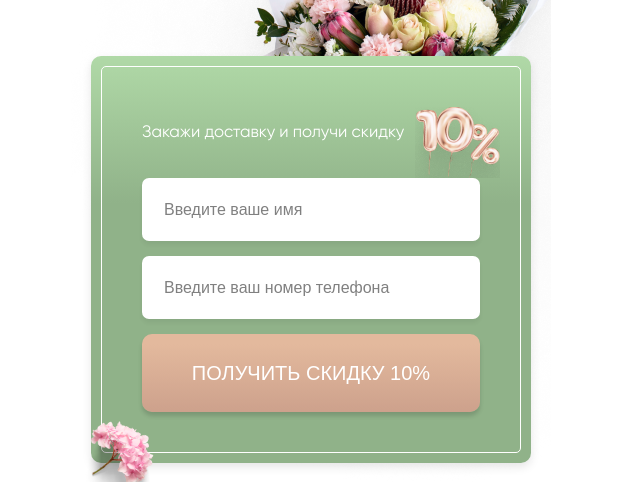
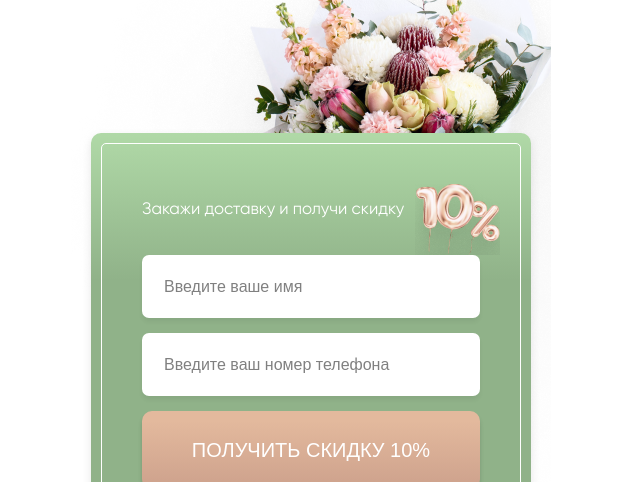
Before and after one commit to edwarr170484/test_layout, a plain HTML site: page index.html in a window 1280 px wide. Shown: the part 150-632 px from the top of the page, without its empty margins (329-969 px from the left). Drawn offline with nearby package versions, Linux system fonts and the light colour scheme; files that its build step writes are made by us from their sources; files whose address does not match are found by name.

Commit message:
Изменение отступа формы

```diff
--- a/assets/scss/blocks/form/_form.scss
+++ b/assets/scss/blocks/form/_form.scss
@@ -2,7 +2,7 @@
 
 form {
     position: relative;
-    margin-top: auto;
+    margin-top: 142px;
 }
 
 .form {
```
